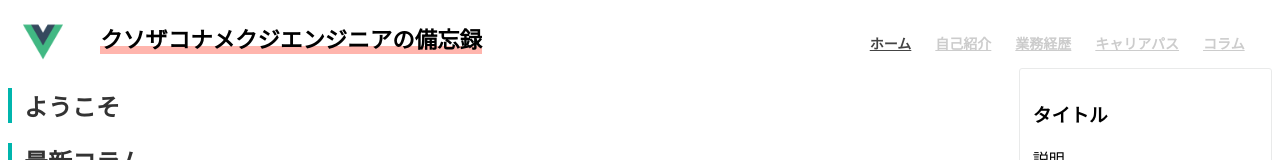
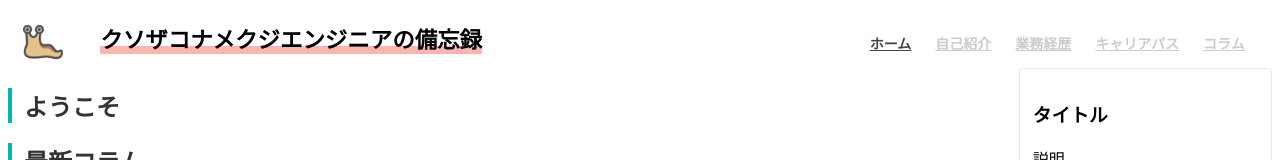
Before and after one commit to AwataKyosuke/my_histroy, a Vue app: page / in a window 1280 px wide. Shown: the top 160 px of the page. Built offline with nearby package versions, Linux system fonts and the light colour scheme.

Commit message:
ロゴとfaviconの設定

```diff
--- a/public/index.html
+++ b/public/index.html
@@ -4,7 +4,7 @@
     <meta charset="utf-8">
     <meta http-equiv="X-UA-Compatible" content="IE=edge">
     <meta name="viewport" content="width=device-width,initial-scale=1.0">
-    <link rel="icon" href="<%= BASE_URL %>favicon.ico">
+    <link rel="icon" href="<%= BASE_URL %>namekuji.ico">
     <title></title>
   </head>
   <body>
--- a/src/components/molecules/Header.vue
+++ b/src/components/molecules/Header.vue
@@ -3,7 +3,7 @@
     <header class="header">
       <div class="header-inner">
         <div class="logo">
-          <router-link @click.native="selectedChange(0)" to="/"><img src="@/assets/logo.png" /></router-link>
+          <router-link @click.native="selectedChange(0)" to="/"><img src="@/assets/namekuji.png" /></router-link>
         </div>
         <h3 class="header-title">クソザコナメクジエンジニアの備忘録</h3>
         <nav class="header-nav">
```
Also changed, not shown: src/assets/namekuji.png (added), 1 other file (tests, documents, lock files or other folders).
